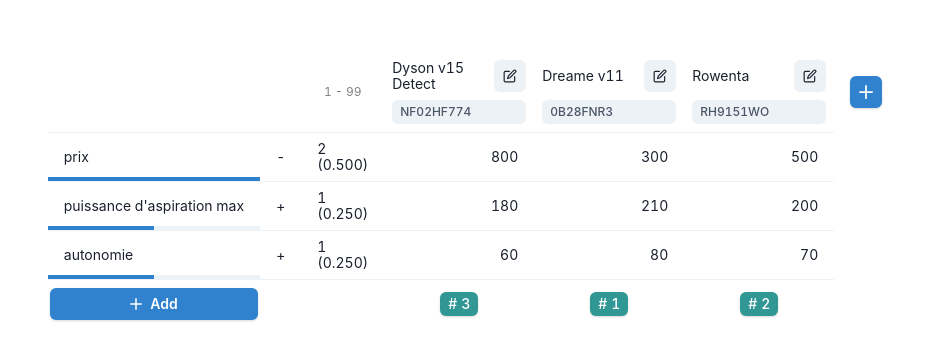
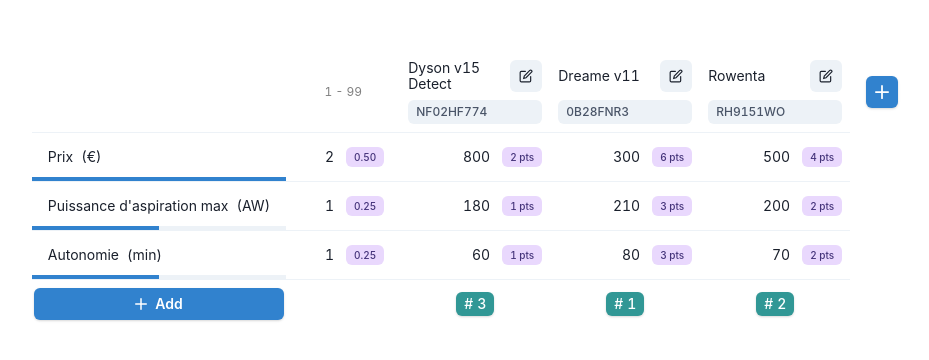
Before and after one commit to MjStryker/multi-criteria-decision-making-app, a React (Create React App) app: page / in a window 1280 px wide. Shown: the part 210-570 px from the top of the page, without its empty margins (167-1096 px from the left). Built offline with nearby package versions, Linux system fonts and the light colour scheme.

Commit message:
Reworks criterion weight cell + Adds debug value style

```diff
--- a/src/components/Comparator/Table/Body/Cells/CriterionNameUnitCell.tsx
+++ b/src/components/Comparator/Table/Body/Cells/CriterionNameUnitCell.tsx
@@ -42,8 +42,10 @@
   return (
     <Td position="relative">
       <HStack>
-        <Text>{criterion.name}</Text>
-        {isValidNonEmptyString(criterion.unit) ? `(${criterion.unit})` : null}
+        <Text>{capitalize(criterion.name)}</Text>
+        {isValidNonEmptyString(criterion.unit) ? (
+          <Text fontSize="sm">({criterion.unit})</Text>
+        ) : null}
       </HStack>
 
       {/* <Input
--- a/src/components/Comparator/Table/Body/Cells/CriterionProductValueCell.tsx
+++ b/src/components/Comparator/Table/Body/Cells/CriterionProductValueCell.tsx
@@ -2,6 +2,7 @@
   Editable,
   EditableInput,
   EditablePreview,
+  HStack,
   Input,
   Td,
   useColorModeValue,
@@ -12,6 +13,9 @@
 } from "../../../../../utils/strings";
 import { useEffect, useState } from "react";
 
+import { DEBUG } from "../../../../../constants/global";
+import DebugValue from "../../../global/table/DebugValue";
+import { EDITABLE_MIN_WIDTH } from "../../../../../constants/table";
 import { TCriterion } from "../../../../../types/criteria";
 import { TProduct } from "../../../../../types/products";
 import { TProductWithCriterion } from "../../../../../types/productsWithCriteria";
@@ -64,11 +68,18 @@
 
   return (
     <Td isNumeric px={2}>
-      <Editable value={value || "-"} onChange={onChange} onSubmit={onSubmit}>
+      <HStack spacing={1} justifyContent="flex-end">
+        <Editable
+          flex={1}
+          value={value || "-"}
+          onChange={onChange}
+          onSubmit={onSubmit}
+        >
           <EditablePreview
             py={2}
             px={2}
             w="full"
+            minW={EDITABLE_MIN_WIDTH}
             _hover={{
               background: useColorModeValue("gray.100", "gray.700"),
             }}
@@ -82,6 +93,13 @@
             px={2}
           />
         </Editable>
+
+        {DEBUG && isValidNumber(criterionProductValue?.criterionRankPts) ? (
+          <DebugValue
+            value={`${criterionProductValue?.criterionRankPts.toFixed(0)} pts`}
+          />
+        ) : null}
+      </HStack>
     </Td>
   );
 };
--- a/src/components/Comparator/Table/Body/Cells/CriterionWeightCell.tsx
+++ b/src/components/Comparator/Table/Body/Cells/CriterionWeightCell.tsx
@@ -1,140 +1,99 @@
-import { deepEqual, isDefined } from "../../../../../utils/objects";
-import { useLayoutEffect, useRef, useState } from "react";
+import {
+  Editable,
+  EditableInput,
+  EditablePreview,
+  HStack,
+  Input,
+  Td,
+  useColorModeValue,
+} from "@chakra-ui/react";
+import { useEffect, useState } from "react";
 
-import { CRITERION } from "../../../../../constants/criteria";
+import { DEBUG } from "../../../../../constants/global";
+import DebugValue from "../../../global/table/DebugValue";
+import { EDITABLE_MIN_WIDTH } from "../../../../../constants/table";
 import { TCriterion } from "../../../../../types/criteria";
-import { Td } from "@chakra-ui/react";
 import { clampCriterionWeightValue } from "../../../../../utils/criteria/criteria";
+import { isDefined } from "../../../../../utils/objects";
 import { isValidNumber } from "../../../../../utils/numbers";
 import { parseStringAsNumber } from "../../../../../utils/strings";
-import useClickOutside from "../../../../../hooks/useClickOutside";
-import useHandleCriteria from "../../../../../hooks/data/useHandleCriteria";
+import { useHandleCriteriaFunctions } from "../../../../../hooks/data/useHandleCriteria";
 
 type CriterionWeightCellProps = {
   criterion: TCriterion;
-  updateCriterion: ReturnType<typeof useHandleCriteria>["updateCriterion"];
+  updateCriterion: useHandleCriteriaFunctions["updateCriterion"];
 };
 
-const CriterionWeightCell = (props: CriterionWeightCellProps) => {
-  const cellRef = useRef<HTMLTableCellElement>(null);
-  const inputRef = useRef<HTMLInputElement>(null);
+const CriterionWeightCell = ({
+  criterion,
+  updateCriterion,
+}: CriterionWeightCellProps) => {
+  const getValueFromProps = () => criterion.weight || null;
 
-  const cellId = `criterion-weight-${props.criterion.id}`;
-
-  const [editMode, setEditMode] = useState(false);
-
-  const currentWeightValue = props.criterion.weight ?? null;
-
-  const [criterionNewWeight, setCriterionNewWeight] =
-    useState(currentWeightValue);
-
-  const weightChanged = !deepEqual(criterionNewWeight, currentWeightValue);
+  const [weight, setWeight] = useState<number | null>(getValueFromProps);
 
   /**
-   * Forces focus on input when entering edit mode state
+   * * Sync local state on props change
    */
-  useLayoutEffect(() => {
-    if (editMode) {
-      inputRef.current?.focus();
-    }
-  }, [editMode]);
+  useEffect(() => {
+    setWeight(getValueFromProps);
+    return () => setWeight(null);
+    // eslint-disable-next-line react-hooks/exhaustive-deps
+  }, [criterion.weight]);
 
-  const handleClickOnCell = () => {
-    if (!editMode) {
-      console.log(`[ Cell ] Selected cell ${cellId}`);
-      setEditMode(true);
-      setCriterionNewWeight(currentWeightValue);
-    }
+  /**
+   * * Handle Inputs change / validation
+   */
+  const onChange = (nextValue: string) => {
+    const newWeight = parseStringAsNumber(nextValue);
+
+    setWeight(
+      isDefined(newWeight) ? clampCriterionWeightValue(newWeight) : null
+    );
   };
 
-  const handleClickOutsideCell = () => {
-    if (editMode) {
-      console.log(`[ Cell ] Clicked away from cell ${cellId}`);
-      applyChanges();
-      closeEditMode();
-    }
-  };
+  const onSubmit = () => {
+    const newWeight = isValidNumber(weight)
+      ? clampCriterionWeightValue(weight)
+      : undefined;
 
-  useClickOutside(cellRef, handleClickOutsideCell);
-
-  const applyChanges = () => {
-    if (weightChanged) {
-      console.log("[ Cell ] Update value:", {
-        criterion: props.criterion,
-        old: { weight: currentWeightValue },
-        new: { weight: criterionNewWeight },
-      });
-
-      props.updateCriterion({
-        ...props.criterion,
-        weight: isDefined(criterionNewWeight)
-          ? clampCriterionWeightValue(criterionNewWeight)
-          : undefined,
-      });
-    }
-  };
-
-  const closeEditMode = () => {
-    inputRef.current?.blur();
-    setEditMode(false);
+    updateCriterion({ ...criterion, weight: newWeight });
   };
 
   return (
-    <Td ref={cellRef} onClick={handleClickOnCell}>
-      <div
-        style={{
-          margin: -8,
-          padding: editMode ? 0 : 8,
-          width: "100%",
-        }}
-      >
-        {editMode ? (
-          <input
-            ref={inputRef}
-            type="number"
-            min={CRITERION.WEIGHT.MIN}
-            max={CRITERION.WEIGHT.MAX}
-            value={isValidNumber(criterionNewWeight) ? criterionNewWeight : ""}
-            onChange={(e) =>
-              setCriterionNewWeight(parseStringAsNumber(e.target.value))
-            }
-            onKeyUp={(e) => {
-              switch (e.key) {
-                case "Enter":
-                  applyChanges();
-                  closeEditMode();
-                  break;
-                case "Escape":
-                  if (weightChanged) {
-                    console.log("[ Cell ] Abort changes:", {
-                      criterion: props.criterion,
-                      current: { weight: currentWeightValue },
-                      abort: { weight: criterionNewWeight },
-                    });
-                    setCriterionNewWeight(currentWeightValue);
-                  }
-                  closeEditMode();
-                  break;
-              }
-            }}
-            style={{
-              width: "100%",
-              padding: "7px 6px",
+    <Td isNumeric>
+      <HStack spacing={1}>
+        <Editable
+          flex={1}
+          value={isValidNumber(weight) ? weight.toString() : "-"}
+          onChange={onChange}
+          onSubmit={onSubmit}
+        >
+          <EditablePreview
+            py={2}
+            px={2}
+            w="full"
+            minW={EDITABLE_MIN_WIDTH}
+            _hover={{
+              background: useColorModeValue("gray.100", "gray.700"),
             }}
           />
-        ) : (
-          <div>
-            <div>
-              {isValidNumber(currentWeightValue) ? currentWeightValue : "-"}
-            </div>
-            <div>
-              {isValidNumber(props.criterion.normalizedWeight)
-                ? `(${props.criterion.normalizedWeight.toFixed(3)})`
-                : null}
-            </div>
-          </div>
-        )}
-      </div>
+
+          <Input
+            as={EditableInput}
+            type="number"
+            borderRadius="base"
+            size="sm"
+            w="full"
+            maxW={EDITABLE_MIN_WIDTH}
+            px={2}
+          />
+        </Editable>
+
+        {DEBUG && isValidNumber(criterion.normalizedWeight) ? (
+          <DebugValue value={criterion.normalizedWeight.toFixed(2)} />
+        ) : null}
+      </HStack>
     </Td>
   );
 };
--- a/src/components/Comparator/Table/Body/TableBodyRow.tsx
+++ b/src/components/Comparator/Table/Body/TableBodyRow.tsx
@@ -46,14 +46,6 @@
       />
 
       {/*
-       * CRITERION - BENEFICIAL
-       */}
-      <CriterionBeneficialCell
-        criterion={criterion}
-        updateCriterion={updateCriterion}
-      />
-
-      {/*
        * CRITERION - WEIGHT
        */}
       <CriterionWeightCell
--- a/src/components/Comparator/Table/Footer/TableFooter.tsx
+++ b/src/components/Comparator/Table/Footer/TableFooter.tsx
@@ -46,11 +46,6 @@
         <Td border="none" />
 
         {/*
-         * --------
-         */}
-        <Td border="none" />
-
-        {/*
          * PRODUCTS - RANK
          */}
         {products.map(({ id, rank }) => (
--- a/src/components/Comparator/Table/Header/TableHeader.tsx
+++ b/src/components/Comparator/Table/Header/TableHeader.tsx
@@ -37,11 +37,6 @@
   return (
     <Thead>
       <Tr>
-        {/*
-         * --------
-         */}
-        <Td />
-
         {/*
          * --------
          */}
--- /dev/null
+++ b/src/components/Comparator/global/table/DebugValue.tsx
@@ -0,0 +1,20 @@
+import { Tag, TagLabel, TagLabelProps, TagProps } from "@chakra-ui/react";
+
+type DebugValueProps = {
+  value: number | string | null | undefined;
+  labelProps?: Partial<TagLabelProps>;
+};
+
+const DebugValue = ({
+  value,
+  labelProps,
+  ...tagProps
+}: DebugValueProps & Partial<TagProps>) => {
+  return (
+    <Tag colorScheme="purple" size="sm" fontSize="10px" {...tagProps}>
+      <TagLabel {...labelProps}>{value}</TagLabel>
+    </Tag>
+  );
+};
+
+export default DebugValue;
--- /dev/null
+++ b/src/constants/global.ts
@@ -0,0 +1 @@
+export const DEBUG = true;
--- /dev/null
+++ b/src/constants/table.ts
@@ -0,0 +1 @@
+export const EDITABLE_MIN_WIDTH = "40px";
--- a/src/utils/strings.ts
+++ b/src/utils/strings.ts
@@ -14,8 +14,10 @@
   return str.every(isValidNonEmptyString);
 }
 
-export function capitalize(str: string): string {
-  return str.charAt(0).toUpperCase() + str.slice(1);
+export function capitalize(str: string | undefined): string | undefined {
+  return isValidNonEmptyString(str)
+    ? str.charAt(0).toUpperCase() + str.slice(1)
+    : undefined;
 }
 
 export function parseStringAsNumber(str: string): number | null {
```
Lines whose indentation alone changed are shown as unchanged.
